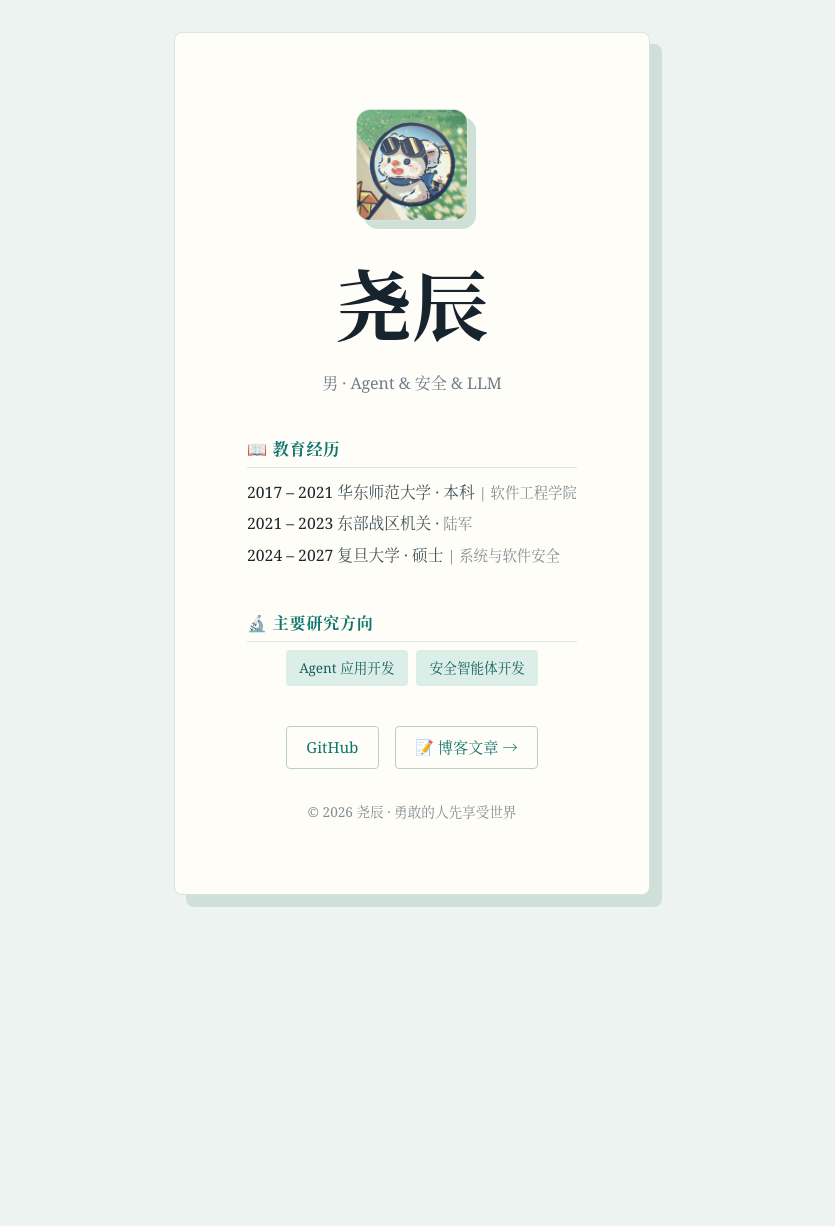
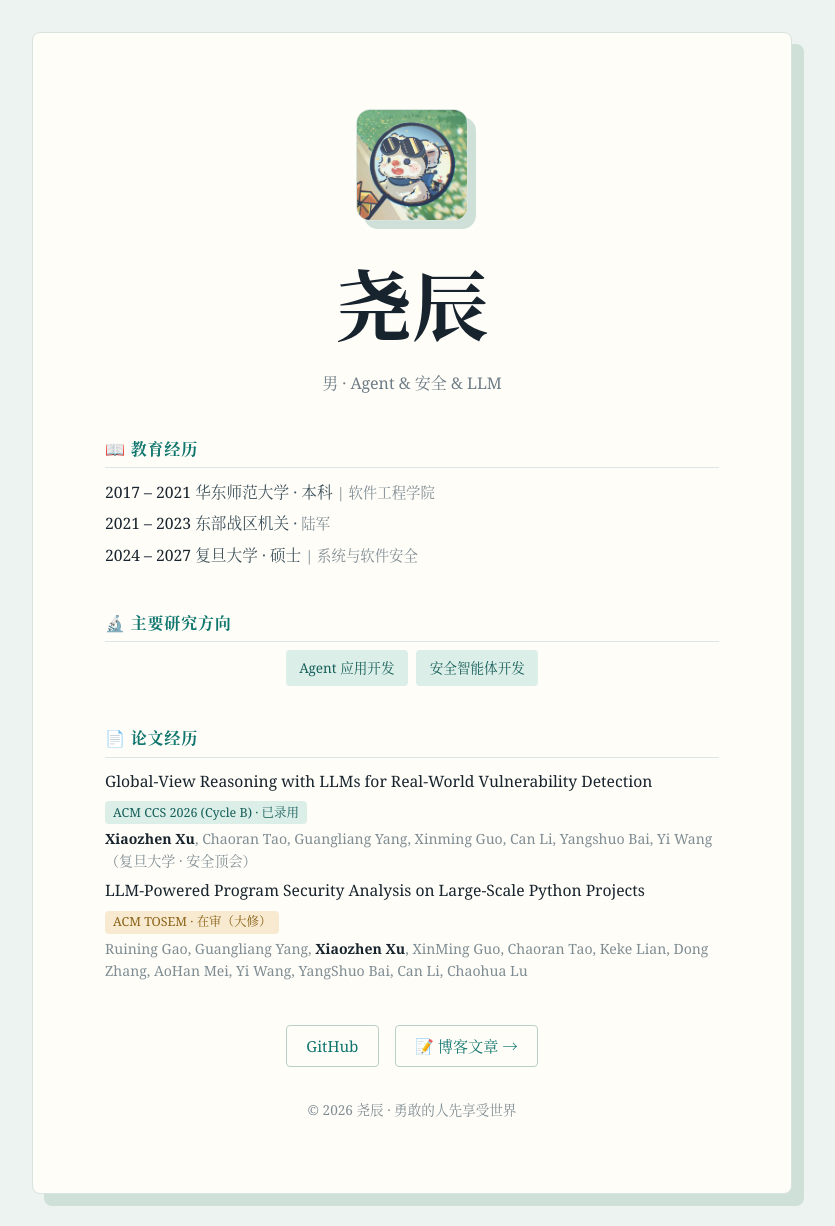
Before and after one commit to rong4xxz/rong4xxz.github.io, a Jekyll site: the page index.html, which Jekyll copies as it is, in a window 1280 px wide. Shown: the whole page, without its empty margins (228-1063 px from the left). Built offline with Jekyll 4.4.1, drawn with Linux system fonts in a browser that asks for light colours; before the commit the page ends 927 px from its top, so only the background shows below that.

Commit message:
添加首页的论文经历

```diff
--- a/index.html
+++ b/index.html
@@ -84,6 +84,35 @@
             color: #7f8d93;
             font-size: 0.9rem;
         }
+        .paper-line {
+            display: flex;
+            flex-wrap: wrap;
+            align-items: baseline;
+            gap: 0.45rem;
+        }
+        .venue {
+            background: #dceee8;
+            color: #155e59;
+            padding: 0.1rem 0.5rem;
+            border-radius: 4px;
+            font-size: 0.78rem;
+            white-space: nowrap;
+        }
+        .venue.review {
+            background: #f7ead0;
+            color: #8a6116;
+        }
+        .paper-note {
+            display: block;
+            margin-top: 0.25rem;
+            color: #7f8d93;
+            font-size: 0.88rem;
+            line-height: 1.55;
+        }
+        .paper-note b {
+            color: #17232d;
+            font-weight: 600;
+        }
         .tags {
             display: flex;
             flex-wrap: wrap;
@@ -157,6 +186,26 @@
             </div>
         </div>
 
+        <div class="section">
+            <h2>📄 论文经历</h2>
+            <ul>
+                <li>
+                    <div class="paper-line">
+                        <span class="highlight">Global-View Reasoning with LLMs for Real-World Vulnerability Detection</span>
+                        <span class="venue">ACM CCS 2026 (Cycle B) · 已录用</span>
+                    </div>
+                    <span class="paper-note"><b>Xiaozhen Xu</b>, Chaoran Tao, Guangliang Yang, Xinming Guo, Can Li, Yangshuo Bai, Yi Wang（复旦大学 · 安全顶会）</span>
+                </li>
+                <li>
+                    <div class="paper-line">
+                        <span class="highlight">LLM-Powered Program Security Analysis on Large-Scale Python Projects</span>
+                        <span class="venue review">ACM TOSEM · 在审（大修）</span>
+                    </div>
+                    <span class="paper-note">Ruining Gao, Guangliang Yang, <b>Xiaozhen Xu</b>, XinMing Guo, Chaoran Tao, Keke Lian, Dong Zhang, AoHan Mei, Yi Wang, YangShuo Bai, Can Li, Chaohua Lu</span>
+                </li>
+            </ul>
+        </div>
+
         <div class="links">
             <a href="https://github.com/rong4xxz" target="_blank">GitHub</a>
             <a href="/blog">📝 博客文章 →</a>
```
